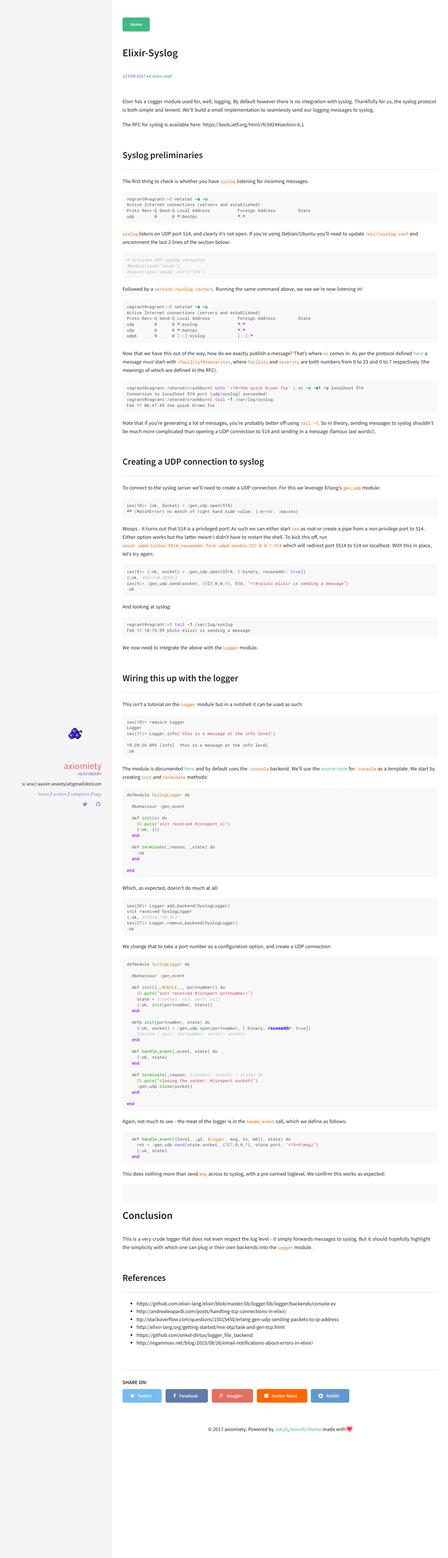
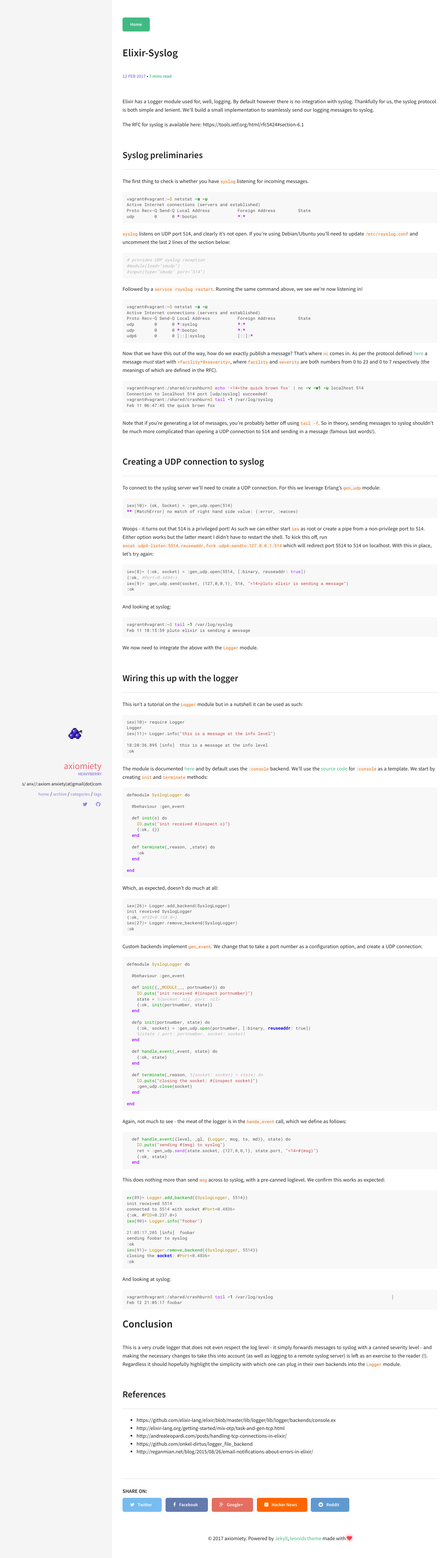
Before and after one commit to axiomiety/axiomiety.github.io, a Jekyll site: the page built from _posts/2017-02-12-elixir_syslog.md, in a window 1280 px wide. Shown: the whole page at 35% size. Built offline with Jekyll 4.4.1, drawn with Linux system fonts in a browser that asks for light colours.

Commit message:
elixir-syslog

````diff
--- a/_posts/2017-02-22-elixir_syslog.md
+++ b/_posts/2017-02-12-elixir_syslog.md
@@ -92,7 +92,7 @@ iex(11)> Logger.info("this is a message at the info level")
 :ok
 ```
 
-The module is documented [here](https://hexdocs.pm/logger/Logger.html) and by default uses the `:console` backend. We'll use the [source code]() for `:console` as a template. We start by creating `init` and `terminate` methods:
+The module is documented [here](https://hexdocs.pm/logger/Logger.html) and by default uses the `:console` backend. We'll use the [source code](https://github.com/elixir-lang/elixir/blob/master/lib/logger/lib/logger/backends/console.ex) for `:console` as a template. We start by creating `init` and `terminate` methods:
 
 ``` erlang
 defmodule SyslogLogger do
@@ -121,7 +121,7 @@ iex(27)> Logger.remove_backend(SyslogLogger)
 :ok
 ```
 
-We change that to take a port number as a configuration option, and create a UDP connection:
+Custom backends implement `gen_event`. We change that to take a port number as a configuration option, and create a UDP connection:
 
 ``` erlang
 defmodule SyslogLogger do
@@ -155,6 +155,7 @@ Again, not much to see - the meat of the logger is in the `hande_event` call, wh
 
 ``` erlang
   def handle_event({level, _gl, {Logger, msg, ts, md}}, state) do
+    IO.puts("sending #{msg} to syslog")
     ret = :gen_udp.send(state.socket, {127,0,0,1}, state.port, "<14>#{msg}")
     {:ok, state}
   end
@@ -163,20 +164,35 @@ Again, not much to see - the meat of the logger is in the `hande_event` call, wh
 This does nothing more than send `msg` across to syslog, with a pre-canned loglevel. We confirm this works as expected:
 
 ``` erlang
+ex(89)> Logger.add_backend({SyslogLogger, 5514})
+init received 5514
+connected to 5514 with socket #Port<0.4836>
+{:ok, #PID<0.237.0>}
+iex(90)> Logger.info("foobar")
+
+21:05:17.205 [info]  foobar
+sending foobar to syslog
+:ok
+iex(91)> Logger.remove_backend({SyslogLogger, 5514})
+closing the socket: #Port<0.4836>
+:ok
 ```
 
+And looking at syslog:
+
 ``` shell
+vagrant@vagrant:/shared/crashburn$ tail -1 /var/log/syslog                                               │
+Feb 12 21:05:17 foobar
 ```
 
 # Conclusion
 
-This is a very crude logger that does not even respect the log level - it simply forwards messages to syslog. But it should hopefully highlight the simplicity with which one can plug in their own backends into the `Logger` module.
+This is a very crude logger that does not even respect the log level - it simply forwards messages to syslog with a canned severity level - and making the necessary changes to take this into account (as well as logging to a remote syslog server) is left as an exercise to the reader (!). Regardless it should hopefully highlight the simplicity with which one can plug in their own backends into the `Logger` module.
 
 ## References
 
   * https://github.com/elixir-lang/elixir/blob/master/lib/logger/lib/logger/backends/console.ex
+  * http://elixir-lang.org/getting-started/mix-otp/task-and-gen-tcp.html
   * http://andrealeopardi.com/posts/handling-tcp-connections-in-elixir/
-  * ttp://stackoverflow.com/questions/15015450/erlang-gen-udp-sending-packets-to-ip-address
-  * http://elixir-lang.org/getting-started/mix-otp/task-and-gen-tcp.html
   * https://github.com/onkel-dirtus/logger_file_backend
   * http://reganmian.net/blog/2015/08/26/email-notifications-about-errors-in-elixir/
````
